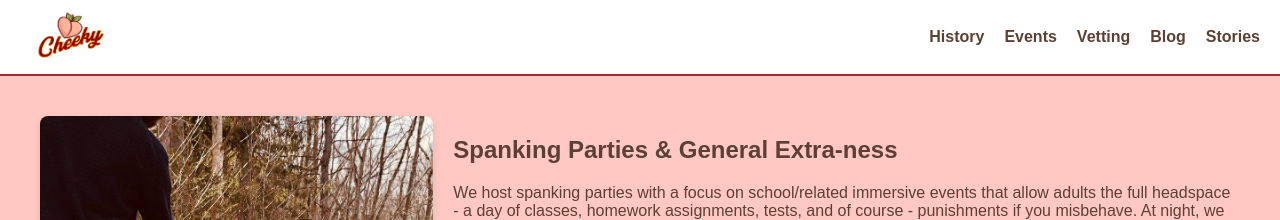
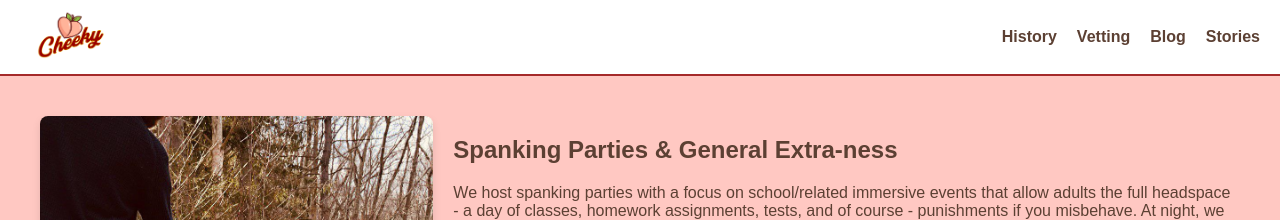
Before and after one commit to cheekyparties/cheekyparties.github.io, a Jekyll site: the page built from index.html, in a window 1280 px wide. Shown: the top 220 px of the page. Built offline with Jekyll 4.4.1, drawn with Linux system fonts in a browser that asks for light colours.

Commit message:
Update header.html

```diff
--- a/_includes/header.html
+++ b/_includes/header.html
@@ -6,7 +6,6 @@
 <nav class="nav-links">
     <ul>
         <li><a href="{{ '/pages/history.html' | absolute_url }}">History</a></li>
-        <li><a href="{{ '/pages/events.html' | absolute_url }}">Events</a></li>
         <li><a href="{{ '/pages/vetting.html' | absolute_url }}">Vetting</a></li>
         <li><a href="https://www.cheekyparties.org/blog" target="_blank" rel="noopener noreferrer">Blog</a></li>
         <li><a href="https://cheeky.pub" target="_blank" rel="noopener noreferrer">Stories</a></li>
```
